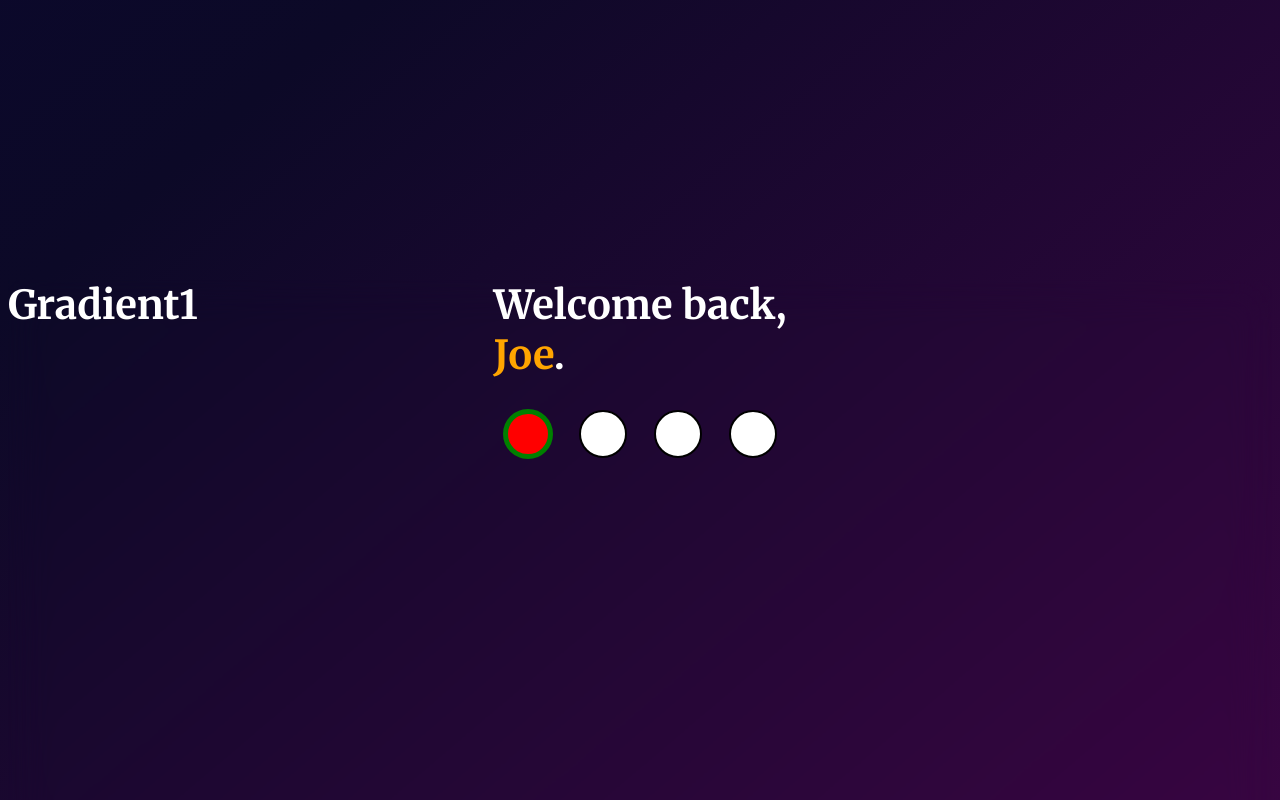
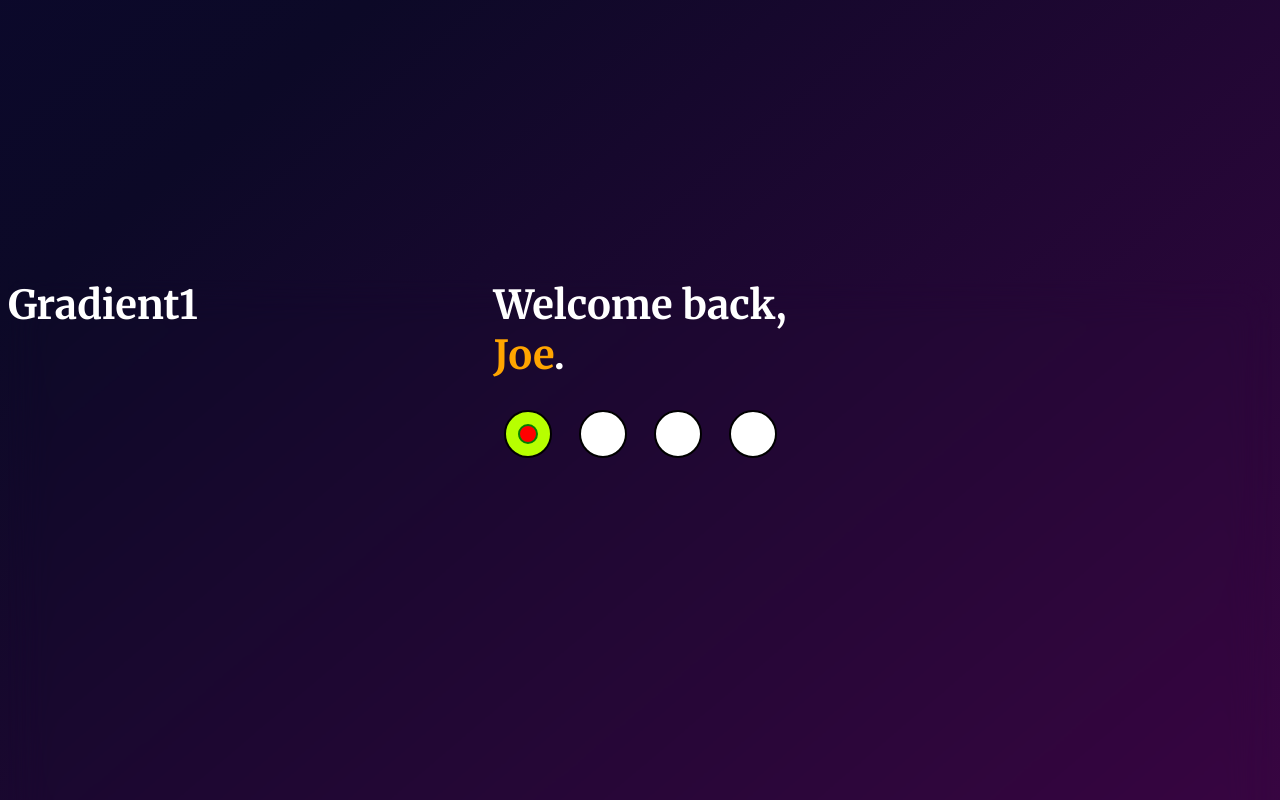
Before and after one commit to Joecey/gradient-welcome, a website: page index.html in a window 1280 px wide. Both pictures are taken after a click on the radio button 527 px from the left and 434 px from the top of the page. Shown: the top 800 px of the page. Drawn offline with Linux system fonts and the light colour scheme.

Commit message:
found out how to do transitions for radio checks

```diff
--- a/assets/styles.css
+++ b/assets/styles.css
@@ -77,6 +77,7 @@ input[type="radio"] {
 	margin: 0;
 	font: inherit;
 	color: currentColor;
+	transition: background-color 1s ease;
 	width: 3em;
 	height: 3em;
 	border: 0.16em solid currentColor;
@@ -85,6 +86,7 @@ input[type="radio"] {
 	place-content: center;
 }
 
+/* inside marker is called BEFORE */
 input[type="radio"]::before {
 	content: "";
 	width: 1em;
@@ -96,9 +98,18 @@ input[type="radio"]::before {
 }
 
 input[type="radio"]:checked::before {
-	transform: scale(2.5);
+	transform: scale(1);
 	background-color: red;
 	border: 0.16em solid green;
+
+	/* z-index: -1; */
+}
+
+/* if actual radio body is in checked state, do the bottom */
+
+input[type="radio"]:checked {
+	background-color: rgb(183, 255, 0);
+	transition: background-color 1s ease;
 
 	/* z-index: -1; */
 }
```
